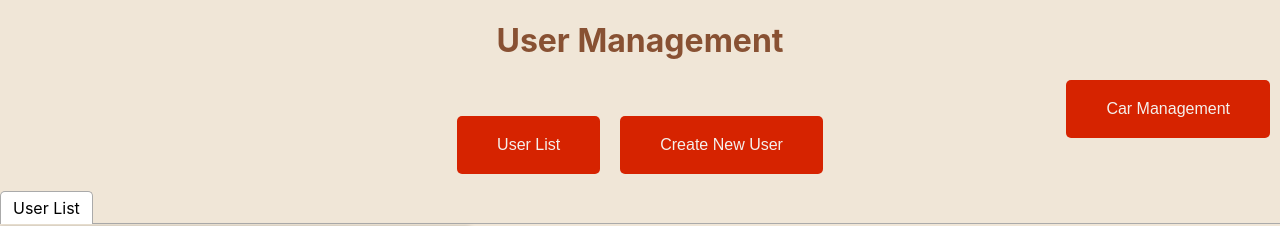
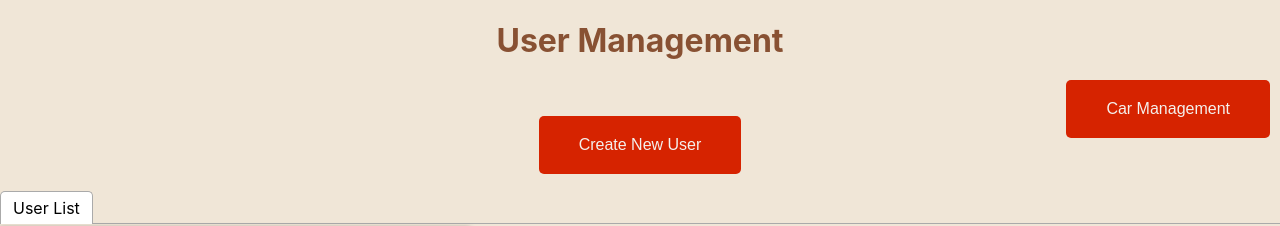
Before and after one commit to Harshpawar333/assignment-Car, a React (Create React App) app: page / in a window 1280 px wide. Shown: the top 226 px of the page. Built offline with nearby package versions, Linux system fonts and the light colour scheme; no server answers.

Commit message:
removed user list button

```diff
--- a/src/components/UserForm.js
+++ b/src/components/UserForm.js
@@ -13,7 +13,7 @@ function UserForm() {
   const [nameerr, setnameerr] = useState(false);
   const [phone_noerr, setphone_noerr] = useState(false);
   const [showform, setshowform] = useState(false);
-  const [validate,setvalidate]=useState(false);
+  const [validate, setvalidate] = useState(false);
 
   const Navigate = useNavigate();
   useEffect(() => {
@@ -45,10 +45,14 @@ function UserForm() {
       name: name,
       phone_no: phone_no,
     };
-    const checkuser1 = async(phone_no) => {
-        const response=await axios.get("https://apicars.prisms.in//user/getall")
-        const userstaus=response.data.Users.find(user=> user.phone_no===phone_no);
-        return userstaus === undefined;
+    const checkuser1 = async (phone_no) => {
+      const response = await axios.get(
+        "https://apicars.prisms.in//user/getall"
+      );
+      const userstaus = response.data.Users.find(
+        (user) => user.phone_no === phone_no
+      );
+      return userstaus === undefined;
     };
     if (name !== "" && phone_no.length < 11) {
       const checkuserstatus = await checkuser1(phone_no);
@@ -58,21 +62,24 @@ function UserForm() {
           setvalidate(false);
         };
         signup();
-      }else{
+      } else {
         setvalidate(true);
       }
-
     }
   };
 
   const Showform = () => {
     setshowform(!showform);
-    setshowUsers(false);
+    if (showUsers === false) {
+      setshowUsers(true);
+    } else {
+      setshowUsers(false);
+    }
   };
-  const showw = () => {
-    setshowUsers(!showUsers);
-    setshowform(false);
-  };
+  // const showw = () => {
+  //   setshowUsers(!showUsers);
+  //   setshowform(false);
+  // };
   const handleuserclick = (userId) => {
     Navigate(`/userinfo/${userId}`);
   };
@@ -81,9 +88,9 @@ function UserForm() {
     <div className="userform">
       <h1>User Management</h1>
       <div className="buttoncon">
-        <button onClick={showw} className="button">
+        {/* <button onClick={showw} className="button">
           User List
-        </button>
+        </button> */}
         <button className="button" onClick={Showform}>
           Create New User
         </button>
@@ -115,7 +122,6 @@ function UserForm() {
                     placeholder="7840985216"
                     onChange={(event) => setphone_no(event.target.value)}
                   ></input>
-
                 </div>
 
                 <button className="adduser" type="submit">
@@ -123,12 +129,11 @@ function UserForm() {
                 </button>
               </form>
             </div>
-            {validate&&<span>User Already Registered</span>}
-            {phone_noerr && <span className="errormsg">Phone no should be of 10 digits</span>}
+            {validate && <span>User Already Registered</span>}
+            {phone_noerr && (
+              <span className="errormsg">Phone no should be of 10 digits</span>
+            )}
             {nameerr && <span className="errormsg">Name cannot be empty</span>}
-
-
-
           </TabPanel>
         )}
         {showUsers && (
@@ -154,7 +159,11 @@ function UserForm() {
           </div>
         )}
       </Tabs>
-      <div className="connection"><button  className='button'onClick={()=>Navigate(`/carmanagement`)}>Car Management</button></div>
+      <div className="connection">
+        <button className="button" onClick={() => Navigate(`/carmanagement`)}>
+          Car Management
+        </button>
+      </div>
     </div>
   );
 }
```
